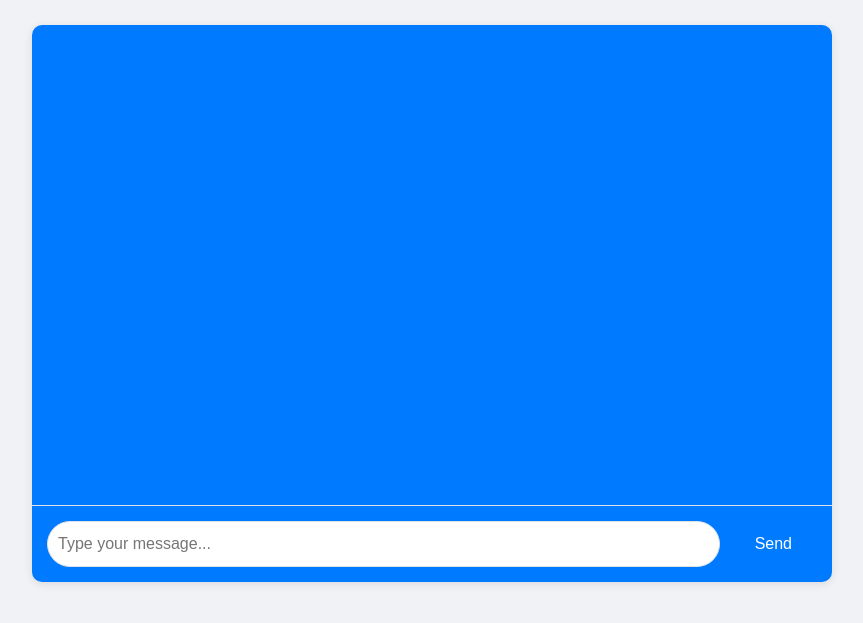
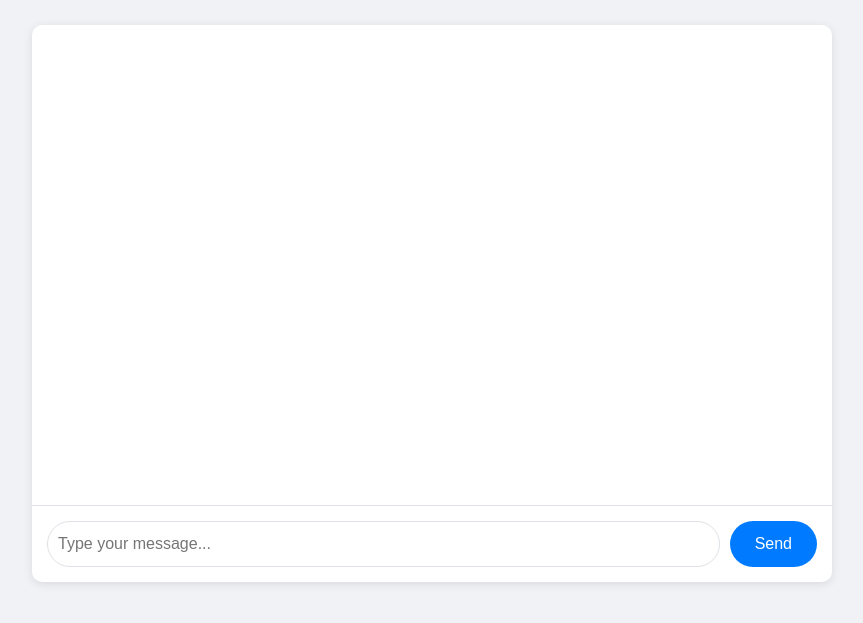
Before and after one commit to LiuYuancheng/Deepseek_Local_LATA, a Flask app: page / in a window 1280 px wide. Shown: the part 59-682 px from the top of the page, without its empty margins (208-1071 px from the left). Run offline with Flask 3, Linux system fonts and the light colour scheme.

Commit message:
change the chat container background colour.

```diff
--- a/Testing/1_Simple_Flask_Deepseek_ChatBot/src/static/style.css
+++ b/Testing/1_Simple_Flask_Deepseek_ChatBot/src/static/style.css
@@ -1,4 +1,3 @@
-
 body {
     margin: 0;
     padding: 20px;
@@ -11,7 +10,7 @@ body {
     margin: 0 auto;
     border-radius: 10px;
     box-shadow: 0 2px 10px rgba(0,0,0,0.1);
-    background-color: #007bff;
+    background-color: white;
 }
 
 .chat-log {
```
